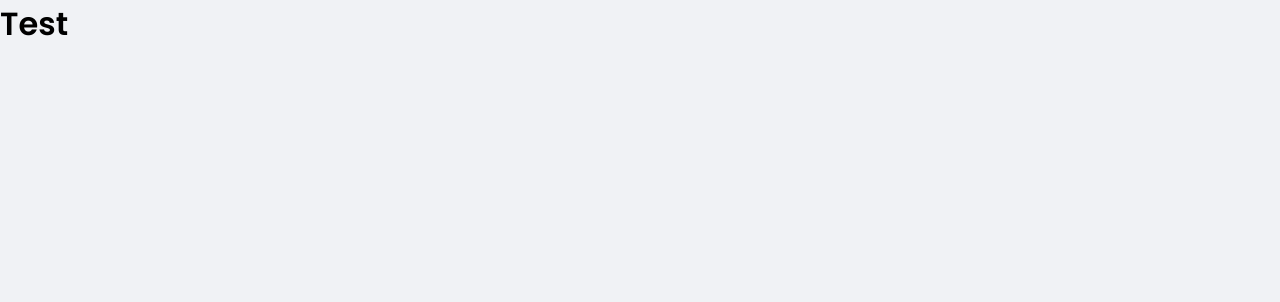
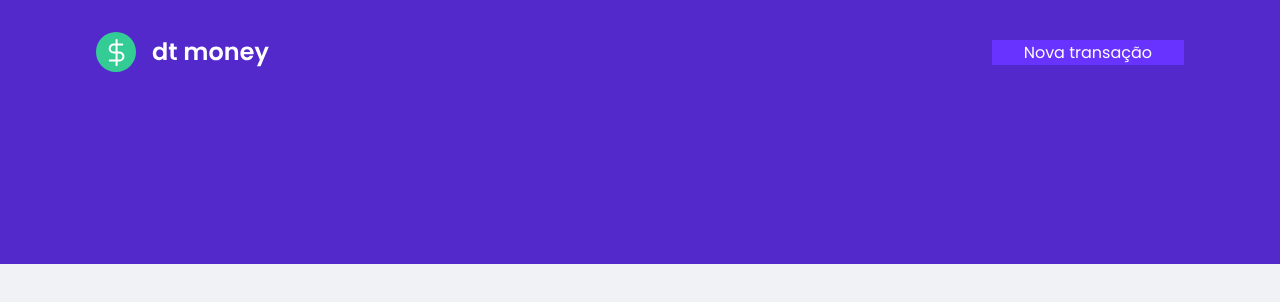
Before and after one commit to MayaraSs/account-manager-react-typescript, a React (Create React App) app: page / in a window 1280 px wide. Shown: the top 302 px of the page. Built offline with nearby package versions, Linux system fonts and the light colour scheme.

Commit message:
Add component header

```diff
--- a/src/App.tsx
+++ b/src/App.tsx
@@ -1,11 +1,12 @@
 import React from 'react';
 import { GlobalStyle } from './styles/global';
+import { Header } from './components/Header'
 
 export function App() {
   return (
-    <div className="App">
-     <h1> Test</h1>
+    <>
+     <Header/>
      <GlobalStyle/>
-    </div>
+    </>
   );
 }
--- /dev/null
+++ b/src/components/Header/index.tsx
@@ -0,0 +1,17 @@
+import React from "react";
+import logoImg from '../../assets/logo.svg'
+import { Container, Content } from "./styles";
+
+export function Header () {
+
+  return (
+    <Container>
+      <Content>
+        <img src={logoImg} alt="logo"/>
+        <button type="button">
+          Nova transação
+        </button>
+      </Content>
+    </Container>
+  )
+}
--- /dev/null
+++ b/src/components/Header/styles.ts
@@ -0,0 +1,31 @@
+import styled from 'styled-components'
+
+export const Container = styled.header`
+  background: var(--blue);
+`
+
+export const Content = styled.div`
+  max-width: 1120px;
+  margin: 0 auto;
+
+  padding: 2rem 1rem 12rem;
+  display: flex;
+  align-items: center;
+  justify-content: space-between;
+
+  button {
+    font-size: 1rem;
+    color: #fff;
+    background: var(--blue-light);
+    border: 0;
+    padding: 0 2rem;
+    border-radius: 0.25 rem;
+    height: 3 rem;
+
+    transition: filter 0.2s;
+
+    &:hover {
+      filter: brightness(0.9);
+    }
+  }
+`
```
